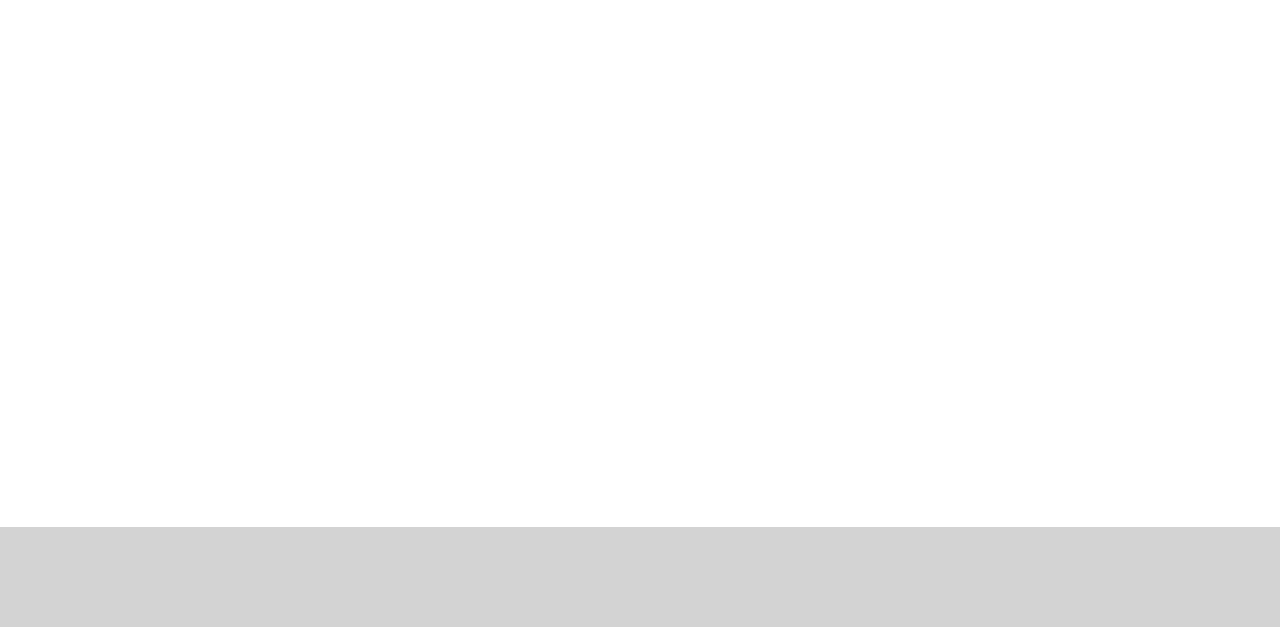
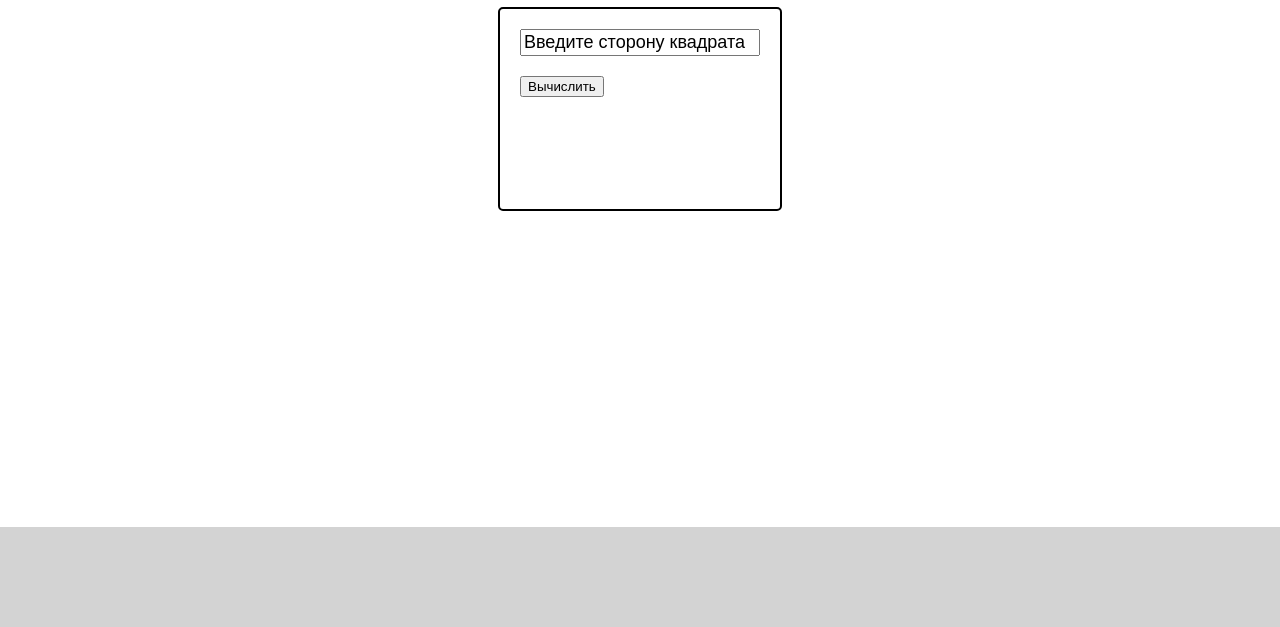
Before and after one commit to stiKendz/javaScriptRep, a plain HTML site: page easy_sqare_calculator/index.html in a window 1280 px wide. Shown: the part 173-800 px from the top of the page. Drawn offline with Linux system fonts and the light colour scheme.

Commit message:
создание небольшого проекта easy_square_calculator в который предстоит преобразить с помощью css

```diff
--- a/easy_sqare_calculator/index.html
+++ b/easy_sqare_calculator/index.html
@@ -11,11 +11,21 @@
         <h1>Калькулятор</h1>
     </header>
     <div class="main">
-
+        <h1>Ввод сторон квадрата</h1>
+        <div class="square-calc-conrainer">
+            <div class="inputs-container">
+                <input type="text" class="input-side side-a" id="side-input" placeholder="Введите сторону квадрата">
+            </div>
+            <button type="button" class="calculate-button" id="calculate-button-id">Вычислить</button>
+            <div class="outputs-container">
+                <div class="output" id="output-perimeter"></div>
+                <div class="output" id="output-s"></div>
+            </div>
+        </div>
     </div>
     <footer>
 
     </footer>
-    <style src="./index.js"></style>
+    <script src="./index.js"></script>
 </body>
 </html>
--- a/easy_sqare_calculator/index.js
+++ b/easy_sqare_calculator/index.js
@@ -0,0 +1,30 @@
+let squareSide = document.getElementById('side-input');
+let perimeterOutput = document.getElementById('output-perimeter');
+let sOutput = document.getElementById('output-s');
+let calculateButton = document.getElementById('calculate-button-id');
+
+let sideValue = squareSide.value;
+const message = `Error ${sideValue.value} not a number`;
+
+function countPerimeter() {
+    if ( isNaN(squareSide.value) ) {
+        return perimeterOutput.innerHTML = message;
+    } else {
+        let result = "Периметр: " + 4 * parseInt(squareSide.value);
+        return perimeterOutput.innerHTML = result;
+    }
+}
+
+function countS() {
+    if ( isNaN(squareSide.value) ) {
+        return sOutput.innerHTML = message;
+    } else {
+        let result = "Площадь: " + Math.pow(parseInt(squareSide.value), 2);
+        return sOutput.innerHTML = result;
+    }
+}
+
+calculateButton.addEventListener('click', function() {
+    countPerimeter();
+    countS();
+})
--- a/easy_sqare_calculator/styles/style.css
+++ b/easy_sqare_calculator/styles/style.css
@@ -1,4 +1,5 @@
-html, body {
+html,
+body {
     box-sizing: border-box;
 
     display: flex;
@@ -10,10 +11,10 @@ html, body {
     border: 0;
 }
 
-h1
-h2
+h1,
+h2,
 h3 {
-    font-weight: 900;
+    font-weight: 500;
 }
 
 header {
@@ -33,13 +34,16 @@ header {
     font-size: 16px;
 
     background-color: lightgrey;
-    color: white;
+    color: black;
 }
 
 .main {
+    box-sizing: border-box;
+
     display: flex;
     align-items: center;
-    justify-content: center;
+    justify-content: start;
+    flex-direction: column;
     width: 100%;
     margin: 0;
     margin-top: 100px;
@@ -48,11 +52,73 @@ header {
     flex-grow: 1;
 }
 
+.square-calc-conrainer {
+    position: relative;
+
+    height: 200px;
+    margin: 0;
+    padding: 0px 20px 0px 20px;
+    border: 2px solid black;
+    border-radius: 5px;
+}
+
+.inputs-container {
+    display: flex;
+    flex-direction: column;
+    margin: 0;
+    border: 0;
+    padding-top: 20px;
+    gap: 20px 0px;
+}
+
+.input-side {
+    display: flex;
+    align-items: center;
+    justify-content: center;
+
+
+    font-size: 18px;
+    font-weight: 500;
+
+    color: black;
+
+    outline: none;
+}
+.input-side::placeholder {
+    color: black;
+}
+
+.calculate-button {
+    margin: 0;
+    margin-top: 20px;
+
+    outline: none;
+}
+.calculate-button:hover {
+    cursor: pointer;
+}
+
+.outputs-container {
+    display: flex;
+    flex-direction: column;
+    justify-content: start;
+    align-items: center;
+    margin: 0;
+    border: 0;
+    padding-top: 20px;
+    gap: 20px 0px;
+}
+
+.output {
+    height: 20px;
+    width: 150px;
+}
+
 footer {
     height: 100px;
     width: 100%;
     flex-grow: 0;
 
     background-color: lightgrey;
-    color: white;
+    color: black;
 }
```
